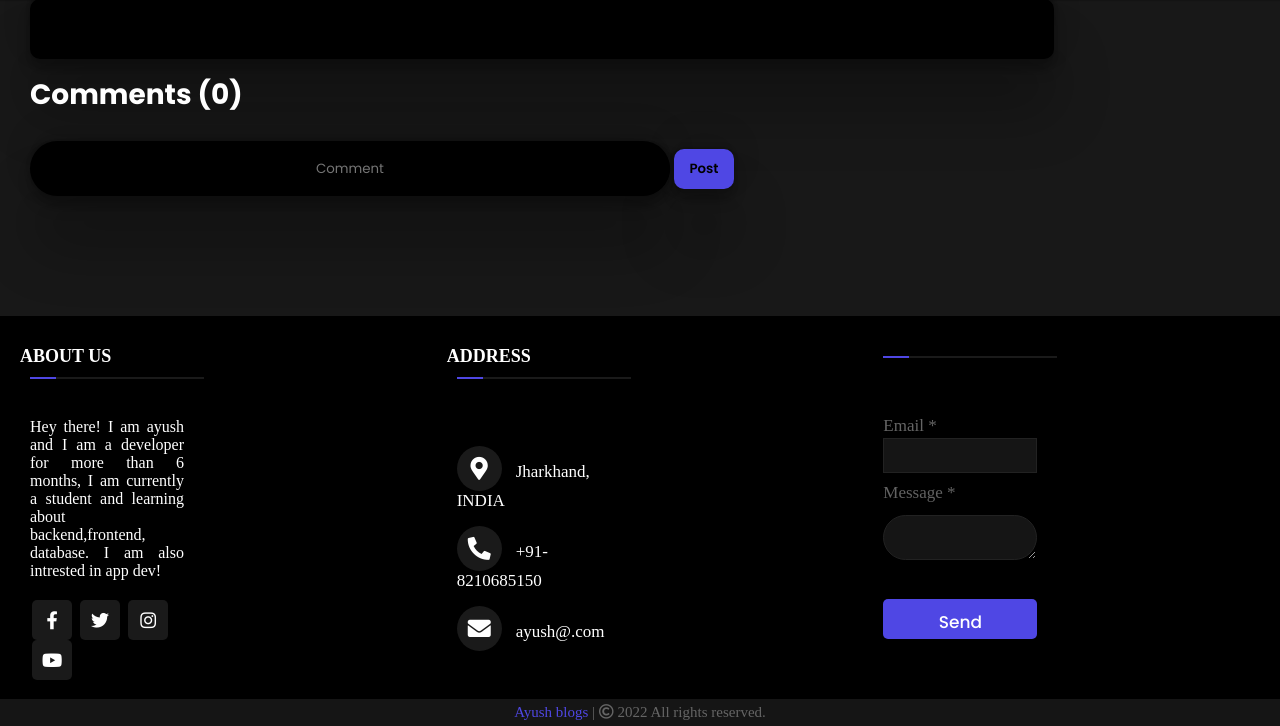
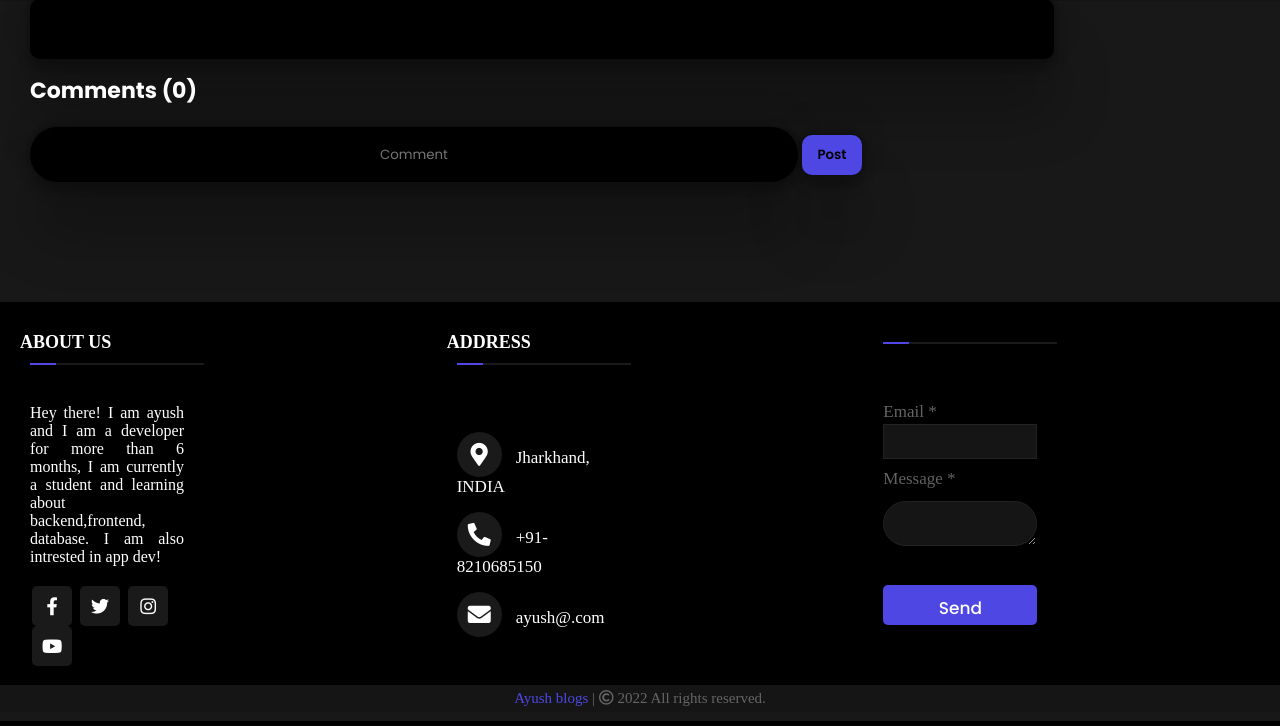
Before and after one commit to CoderAyushX/my-portfolio, a Django app: page /blog/1/ in a window 1280 px wide. Shown: the part 79-805 px from the top of the page. Run offline with Django 4.2, Linux system fonts and the light colour scheme; data that the repository does not hold is empty.

Commit message:
style changed

```diff
--- a/static/style.css
+++ b/static/style.css
@@ -357,7 +357,7 @@ li{
 .contact form{
   display: flex;
   flex-direction: column;
-  width: 90vw;
+  width: 80vw;
 }
 .contact form input, textarea{
   box-shadow: rgba(0, 0, 0, 0.25) 0px 54px 55px, rgba(0, 0, 0, 0.12) 0px -12px 30px, rgba(0, 0, 0, 0.12) 0px 4px 6px, rgba(0, 0, 0, 0.17) 0px 12px 13px, rgba(0, 0, 0, 0.09) 0px -3px 5px;
@@ -381,7 +381,7 @@ li{
   font-size: 28px;
 }
 .commentTitle{
-  font-size: 28px;
+  font-size: 22px;
   font-family: 'Poppins', sans-serif;
   margin: 15px 0 10px 30px;
   color: #ffffff;
@@ -527,12 +527,12 @@ footer{
   }
   .comment{
     box-shadow: rgba(0, 0, 0, 0.25) 0px 54px 55px, rgba(0, 0, 0, 0.12) 0px -12px 30px, rgba(0, 0, 0, 0.12) 0px 4px 6px, rgba(0, 0, 0, 0.17) 0px 12px 13px, rgba(0, 0, 0, 0.09) 0px -3px 5px;
-    margin: 15px  0 0 30px;
+    margin: 10px  0 0 30px;
     border:2px;
     background: #000;
     color: #fff;
     border-radius: 50px;
-    width: 50vw;
+    width: 60vw;
     padding: 5px;
     font-family: 'Poppins', sans-serif;
     height: 55px;
```
